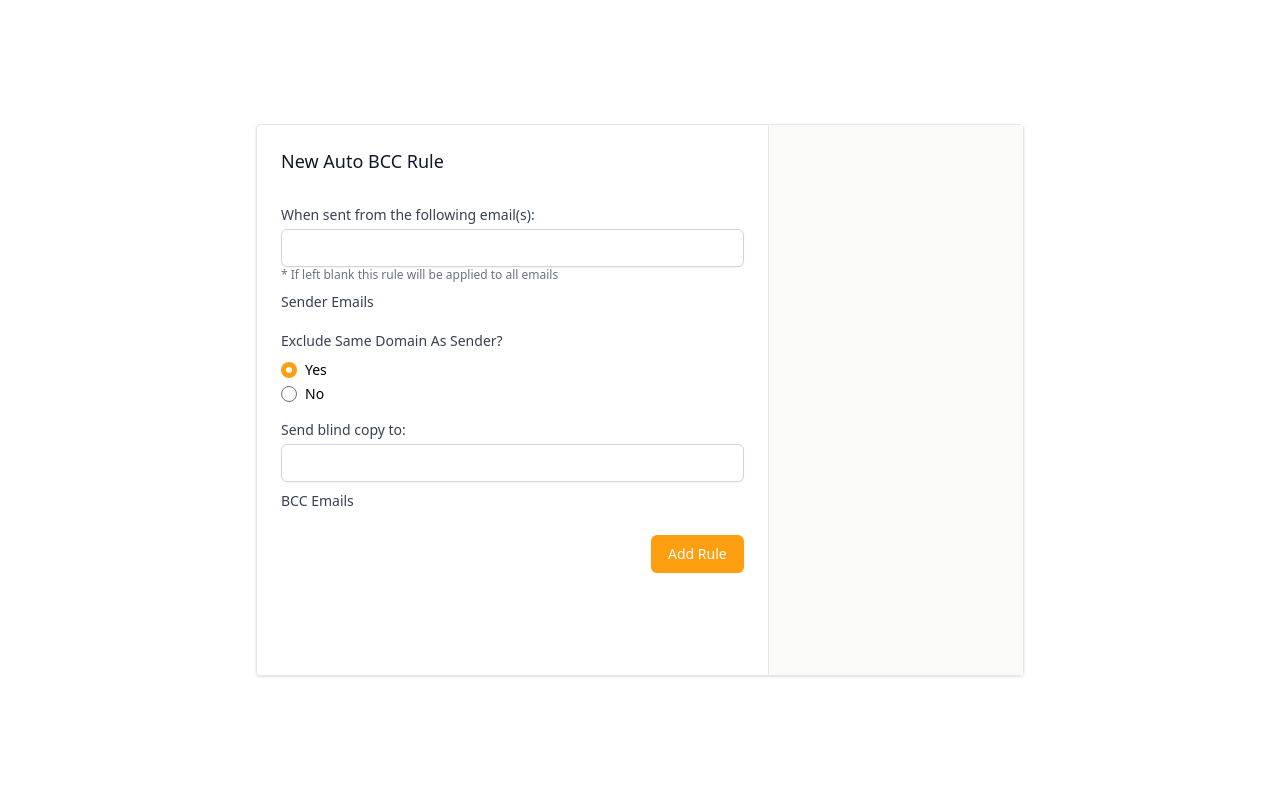
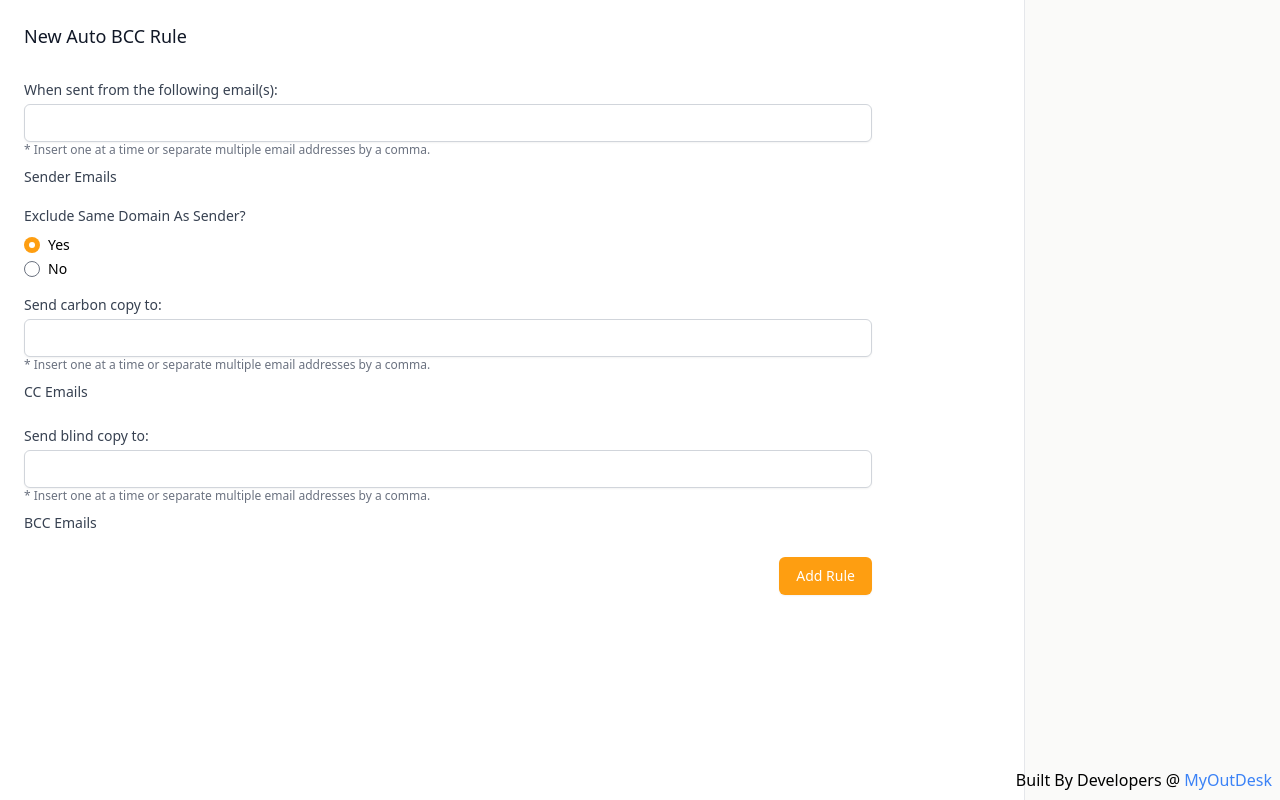
Before and after one commit to MyOutDeskLLC/auto-bcc, a Vue app: page / in a window 1280 px wide. Built offline with nearby package versions, Linux system fonts and the light colour scheme.

Commit message:
email card component

```diff
--- a/src/App.vue
+++ b/src/App.vue
@@ -1,12 +1,17 @@
 <template>
-    <div class="flex min-h-screen flex-col items-center justify-center">
-        <div class="grid grid-cols-3 rounded border border-gray-200 shadow max-w-3xl w-full">
-            <div class="col-span-2 overflow-y-auto" style="height: 550px;">
+    <div class="relative">
+        <div class="grid grid-cols-5 w-full min-h-screen max-h-screen overflow-y-auto ">
+            <div class="col-span-4 overflow-y-auto max-w-4xl max-h-screen">
                 <NewRule @rule-added="getRulesFromStorage"/>
             </div>
-            <div class="col-span-1 bg-stone-50 border-l overflow-y-auto" style="height: 550px;">
+            <div class="col-span-1 bg-stone-50 border-l overflow-y-auto max-h-screen">
                 <Rule class="odd:bg-stone-100  space-y-2 shadow" v-for="(emailKey, index) in Object.keys(rules)" :email-key="emailKey" :rule="rules[emailKey]" :index="index + 1" @delete-rule="deleteRule"></Rule>
             </div>
+        </div>
+        <div class="absolute bottom-0 right-0 mr-2 mb-2">
+            <p>Built By Developers @
+                <a class="text-blue-500" href="https://myoutdesk.com?utm_source=chrome&utm_medium=extension&utm_campaign=autobcc" target="_blank" rel="noopener">MyOutDesk</a>
+            </p>
         </div>
     </div>
 </template>
@@ -22,13 +27,13 @@
     const rules = ref({});
 
     function getRulesFromStorage() {
-        chrome.storage.local.get("bccRules", (data) => {
-            rules.value = data.bccRules ?? {};
+        chrome.storage.local.get("rules", (data) => {
+            rules.value = data.rules ?? {};
         });
     }
 
     function saveRules(value) {
-        chrome.storage.local.set({bccRules: value}, () => {
+        chrome.storage.local.set({rules: value}, () => {
         });
     }
 
--- /dev/null
+++ b/src/components/EmailCard.vue
@@ -0,0 +1,32 @@
+<template>
+    <button type="button" v-for="(email, emailIndex) in emails" :key="emailIndex" class="flex items-center rounded-md bg-purple-600 px-2 py-1 text-xs text-white space-x-1 hover:bg-red-500" @click="removeEmail(email)">
+        <span>
+            <svg fill="none" stroke="currentColor" stroke-width="1.5" class="h-5 w-5" viewBox="0 0 24 24">
+                <path stroke-linecap="round" stroke-linejoin="round" d="M17.982 18.725A7.488 7.488 0 0 0 12 15.75a7.488 7.488 0 0 0-5.982 2.975m11.963 0a9 9 0 1 0-11.963 0m11.963 0A8.966 8.966 0 0 1 12 21a8.966 8.966 0 0 1-5.982-2.275M15 9.75a3 3 0 1 1-6 0 3 3 0 0 1 6 0z"/>
+            </svg>
+        </span>
+        <span>
+            {{ truncateEmail(email) }}
+        </span>
+    </button>
+</template>
+
+<script setup>
+    const emits = defineEmits(["remove"]);
+    const props = defineProps({
+        emails: Array
+    });
+
+
+    function removeEmail(email) {
+        emits("remove", email);
+    }
+
+    const truncateEmail = (email) => {
+        let truncatedEmail = email.substring(0, 25);
+        if (truncatedEmail.length >= 25) {
+            return truncatedEmail + "...";
+        }
+        return truncatedEmail;
+    };
+</script>
--- a/src/components/NewRule.vue
+++ b/src/components/NewRule.vue
@@ -6,10 +6,10 @@
                 <div>
                     <div class="text-sm font-medium text-gray-700 sm:mt-px sm:pt-2">When sent from the following email(s):</div>
                     <input class="mt-1 w-full rounded-md border-gray-300 shadow-sm focus:border-brand-300 focus:ring-brand-300 sm:text-sm" type="text" v-model="sentFromEmailInput" @keyup.enter="addFromEmail" @keydown.tab="addFromEmail" @blur="addFromEmail">
-                    <div class="text-xs text-gray-500">* If left blank this rule will be applied to all emails</div>
+                    <div class="text-xs text-gray-500">* Insert one at a time or separate multiple email addresses by a comma.</div>
                     <div class="text-sm font-medium text-gray-700 sm:mt-px sm:pt-2">Sender Emails</div>
-                    <div class="mt-2 flex max-h-32 flex-wrap overflow-y-auto space-x-2">
-                        <button type="button" v-for="(email, emailIndex) in sentFromAddresses" :key="emailIndex" class="mb-1 rounded-md bg-purple-600 px-2 py-1 text-xs text-white" @click="removeFromEmail(email)">{{ truncateEmail(email) }}</button>
+                    <div class="mt-2 flex flex-wrap max-h-32 flex-wrap overflow-y-auto gap-1">
+                        <EmailCard :emails="sentFromAddresses" @remove="removeFromEmail"></EmailCard>
                     </div>
                 </div>
                 <div>
@@ -27,11 +27,23 @@
                 </div>
 
                 <div>
+                    <div class="text-sm font-medium text-gray-700 sm:mt-px sm:pt-2">Send carbon copy to:</div>
+                    <input v-model="ccEmailInput" class="mt-1 w-full rounded-md border-gray-300 shadow-sm focus:border-brand-300 focus:ring-brand-300 sm:text-sm" type="text" @keyup.enter="addCc" @keydown.tab="addCc" @blur="addCc">
+                    <div class="text-xs text-gray-500">* Insert one at a time or separate multiple email addresses by a comma.</div>
+                    <div class="text-sm font-medium text-gray-700 sm:mt-px sm:pt-2">CC Emails</div>
+                    <div class="mt-2 flex flex-wrap max-h-32 flex-wrap overflow-y-auto gap-1">
+                        <EmailCard :emails="sendToCcAddresses" @remove="removeCcEmail"></EmailCard>
+                    </div>
+                </div>
+
+
+                <div>
                     <div class="text-sm font-medium text-gray-700 sm:mt-px sm:pt-2">Send blind copy to:</div>
                     <input v-model="bccEmailInput" class="mt-1 w-full rounded-md border-gray-300 shadow-sm focus:border-brand-300 focus:ring-brand-300 sm:text-sm" type="text" @keyup.enter="addBcc" @keydown.tab="addBcc" @blur="addBcc">
+                    <div class="text-xs text-gray-500">* Insert one at a time or separate multiple email addresses by a comma.</div>
                     <div class="text-sm font-medium text-gray-700 sm:mt-px sm:pt-2">BCC Emails</div>
-                    <div class="mt-2 flex max-h-32 flex-wrap overflow-y-auto space-x-2">
-                        <button type="button" v-for="(email, emailIndex) in sendToBccAddresses" :key="emailIndex" class="rounded-md bg-purple-600 px-2 py-1 text-xs text-white" @click="removeBccEmail(email)">{{ truncateEmail(email) }}</button>
+                    <div class="mt-2 flex flex-wrap max-h-32 flex-wrap overflow-y-auto gap-1">
+                        <EmailCard :emails="sendToBccAddresses" @remove="removeBccEmail"></EmailCard>
                     </div>
                 </div>
 
@@ -44,16 +56,20 @@
 </template>
 
 <script setup>
+    import EmailCard from "./EmailCard.vue";
     import Swal from 'sweetalert2'
     import {onUnmounted, ref} from "vue";
 
     const emits = defineEmits(["rule-added"]);
     const sentFromEmailInput = ref();
     const bccEmailInput = ref();
+    const ccEmailInput = ref();
+
 
     const sentFromAddresses = ref([]);
     const excludeSameDomain = ref(true);
     const sendToBccAddresses = ref([]);
+    const sendToCcAddresses = ref([]);
 
     const emailRegEx = new RegExp(/^[a-zA-Z0-9.!#$%&'*+/=?^_`{|}~-]+@[a-zA-Z0-9](?:[a-zA-Z0-9-]{0,61}[a-zA-Z0-9])?(?:\.[a-zA-Z0-9](?:[a-zA-Z0-9-]{0,61}[a-zA-Z0-9])?)*$/);
 
@@ -61,18 +77,45 @@
         return emailRegEx.test(email)
     }
 
-    const addBcc = () => {
-        // TODO: foreach it if there are multiple in there for some reason,
-        if(bccEmailInput.value.split(',').length > 0) {
-
-        }
-        if(!isValidEmail(bccEmailInput.value)) {
+    const addCc = () => {
+        if(!ccEmailInput.value){
             return;
         }
-        if (!sendToBccAddresses.value.includes(bccEmailInput.value)) {
-            sendToBccAddresses.value.push(bccEmailInput.value);
-            bccEmailInput.value = "";
+        let potentialEmails = ccEmailInput.value.split(',')
+        potentialEmails.forEach(potentialEmail => {
+            potentialEmail = potentialEmail.trim();
+            if(!isValidEmail(potentialEmail)) {
+                return;
+            }
+            if (!sendToCcAddresses.value.includes(potentialEmail)) {
+                sendToCcAddresses.value.push(potentialEmail);
+            }
+        })
+        ccEmailInput.value = "";
+    }
+
+    const addBcc = () => {
+        if(!bccEmailInput.value){
+            return;
         }
+        let potentialEmails = bccEmailInput.value.split(',')
+        potentialEmails.forEach(potentialEmail => {
+            potentialEmail = potentialEmail.trim();
+            if(!isValidEmail(potentialEmail)) {
+                return;
+            }
+            if (!sendToBccAddresses.value.includes(potentialEmail)) {
+                sendToBccAddresses.value.push(potentialEmail);
+            }
+        })
+        bccEmailInput.value = "";
+
+    }
+
+    const removeCcEmail = (email) => {
+        sendToCcAddresses.value = sendToCcAddresses.value.filter((currentEmail) => {
+            return currentEmail !== email;
+        });
     }
 
     const removeBccEmail = (email) => {
@@ -82,13 +125,21 @@
     }
 
     const addFromEmail = () => {
-        if(!isValidEmail(sentFromEmailInput.value)) {
+        if(!sentFromEmailInput.value){
             return;
         }
-        if (!sentFromAddresses.value.includes(sentFromEmailInput.value)) {
-            sentFromAddresses.value.push(sentFromEmailInput.value);
-            sentFromEmailInput.value = "";
-        }
+        let potentialEmails = sentFromEmailInput.value.split(',')
+        potentialEmails.forEach(potentialEmail => {
+            potentialEmail = potentialEmail.trim();
+            if(!isValidEmail(potentialEmail)) {
+                return;
+            }
+            if (!sentFromAddresses.value.includes(potentialEmail)) {
+                sentFromAddresses.value.push(potentialEmail);
+            }
+        })
+        sentFromEmailInput.value = "";
+
     }
 
     const removeFromEmail = (email) => {
@@ -97,19 +148,17 @@
         });
     }
 
-    const truncateEmail = (email)  => {
-        let truncatedEmail = email.substring(0, 25);
-        if (truncatedEmail.length > 25) {
-            return truncatedEmail + "...";
-        }
-        return truncatedEmail;
-    }
+
 
     const resetForm = () => {
+        sentFromEmailInput.value = "";
+        ccEmailInput.value = ""
+        bccEmailInput.value = "";
+
         sentFromAddresses.value = [];
+        sendToCcAddresses.value = [];
         sendToBccAddresses.value = [];
-        bccEmailInput.value = "";
-        sentFromEmailInput.value = "";
+
         excludeSameDomain.value = true;
     }
 
@@ -159,13 +208,13 @@
 
     const validateAndAddRule = () => {
         // TODO: either a BCC or a CC can be in there.
-        if(sendToBccAddresses.value.length < 1) {
+        if(sendToBccAddresses.value.length < 1 && sendToCcAddresses.value < 1) {
             Swal.fire({
                 icon: 'error',
                 title: 'Oops...',
-                text: 'You must specify at least one BCC email!',
+                text: 'You must specify at least one BCC or CC email!',
                 showConfirmButton: false,
-                timer: 1500
+                timer: 2000
             })
             return;
         }
@@ -176,7 +225,7 @@
             Swal.fire({
                 icon: 'error',
                 title: 'Oops...',
-                text: 'The following emails have the same domain as the exclusion: '+ BCCsIncludedInExcludedDomains.join(',') + ' Please remove them before continuing or set exclude same domain as sender to "No"',
+                text: 'The following domains are excluded: '+ BCCsIncludedInExcludedDomains.join(',') + ' Please remove them before from either the BCC or CC before continuing or set exclude same domain as sender to "No"',
                 confirmButtonColor: "#fe9e11",
             })
             return;
@@ -186,15 +235,16 @@
     }
 
     const addRuleToConfiguration = () => {
-        chrome.storage.local.get("bccRules", (data) => {
-            let rules = data.bccRules ?? {}
+        chrome.storage.local.get("rules", (data) => {
+            let rules = data.rules ?? {}
 
             //These are new rules being added
             sentFromAddresses.value.forEach(email => {
                 //rule doesnt exists create
                 if(!rules[email]) {
                     rules[email] = {
-                        bccEmails: [...sendToBccAddresses.value],
+                        bccEmails: [...sendToBccAddresses.value], //for some reason this is sometimes an object to spread it.
+                        ccEmails: [...sendToCcAddresses.value],  //for some reason this is sometimes an object to spread it.
                         excludedDomains: getExcludedDomains()
                     }
                     return;
@@ -202,11 +252,12 @@
 
                 rules[email] = {
                     bccEmails: mergeArraysWithNoDuplicates(sendToBccAddresses.value, rules[email].bccEmails),
+                    ccEmails: mergeArraysWithNoDuplicates(sendToCcAddresses.value, rules[email].ccEmails),
                     excludedDomains: mergeArraysWithNoDuplicates(getExcludedDomains(), rules[email].excludedDomains)
                 }
             })
 
-            chrome.storage.local.set({bccRules: rules}, () => {
+            chrome.storage.local.set({rules}, () => {
                 emits("rule-added");
                 resetForm();
             });
--- a/src/gmail.js
+++ b/src/gmail.js
@@ -63,12 +63,12 @@ class GmailAutoBccHandler {
     }
 
     getRulesFromStorage = () => {
-        chrome.storage.local.get("bccRules", (data) => {
-            if (!data.bccRules) {
+        chrome.storage.local.get("rules", (data) => {
+            if (!data.rules) {
                 this.rules = {};
                 return;
             }
-            this.rules = data.bccRules;
+            this.rules = data.rules;
         });
     };
 
@@ -241,26 +241,17 @@ class GmailAutoBccHandler {
             return;
         }
 
-        /**
-         * Todo Take Into Consideration Each Individual Rule Before Applying the BCC emails
-         * Todo Take into the domain exception
-         * Todo take into consideration the sender email
-         */
-
         let bccEmails = "";
         let currentSender = this.discoverLoggedInUser();
         let targetDomain = recipient.split('@')[1];
 
         // No rules available for this email sender
-        if(!this.rules[currentSender] || this.rules[currentSender].excludedDomains.includes(targetDomain)) {
+        if(!currentSender || !this.rules[currentSender] || this.rules[currentSender].excludedDomains.includes(targetDomain)) {
+            this.debug('no rules available for email sender.')
             return;
         }
         this.autofillField(formElement, this.rules[currentSender].bccEmails.join(','), 'bcc');
-        // this.setCcEmails(this.rules[currentSender].ccEmails);
-
-        // this.autofillField(formElement, this.bccEmails, "bcc");
-        //Todo We don't support CC as of now so lets just comment it out for now
-        // this.autofillField(formElement, this.ccEmails, "cc");
+        this.autofillField(formElement, this.rules[currentSender].ccEmails.join(','), "cc");
     };
 
     /**
```
Also changed, not shown: src/components/Rule.vue (+19 -6 lines).
